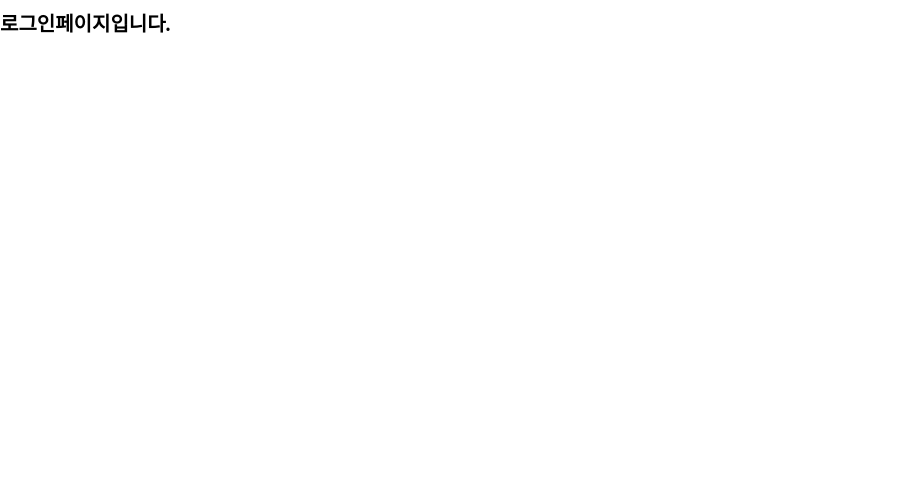
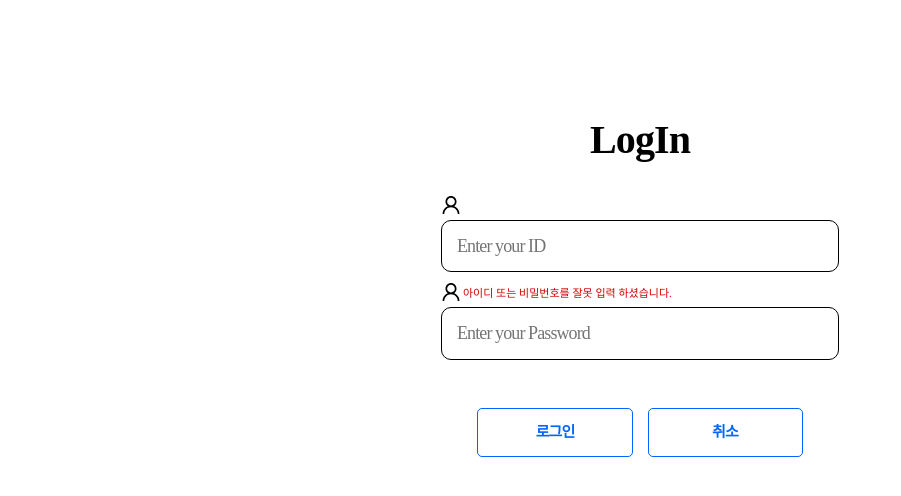
Before and after one commit to wogh002/together, a Next.js app: page /login in a window 1280 px wide. Shown: the top 496 px of the page, without its empty margins (0-901 px from the left). Built offline with nearby package versions, Linux system fonts and the light colour scheme.

Commit message:
add: 로그인 스타일

```diff
--- a/pages/login/index.tsx
+++ b/pages/login/index.tsx
@@ -1,8 +1,43 @@
 import React from 'react';
-
-const Index = (props: string) => {
+import styled from 'styled-components';
+import { Input } from 'antd';
+import { UserOutlined } from '@ant-design/icons';
+// @ts-ignore
+import { Form, BlueBtn, Message } from '../signup/index.ts';
+const Index = () => {
     return (
-        <h1>로그인페이지입니다. </h1>
+        <Form>
+            <>
+                <h1>
+                    LogIn
+                </h1>
+                <div>
+                    <Input
+                        required
+                        type="text"
+                        maxLength={15}
+                        placeholder="Enter your ID"
+                        prefix={<UserOutlined className="site-form-item-icon" />}
+                    />
+                    <Input
+                        required
+                        type="password"
+                        maxLength={15}
+                        placeholder="Enter your Password"
+                        prefix={<UserOutlined className="site-form-item-icon" />}
+                    />
+                   <Message>아이디 또는 비밀번호를 잘못 입력 하셨습니다.</Message>
+                </div>
+            </>
+            <div>
+                <BlueBtn type="primary">
+                    로그인
+                </BlueBtn>
+                <BlueBtn type="primary">
+                    취소
+                </BlueBtn>
+            </div>
+        </Form>
     )
 }
 
--- a/pages/signup/index.ts
+++ b/pages/signup/index.ts
@@ -1,4 +1,4 @@
-import styled from 'styled-components';
+import styled, { css } from 'styled-components';
 import { Button } from 'antd';
 export const Form = styled.form`
 /* mobile */
@@ -28,14 +28,30 @@ export const Form = styled.form`
         background-color: black;
         opacity: 0.8;
         border-radius: 3.5rem;
+        letter-spacing: -0.09rem;
+        width: 38%;
+        font-weight: 700;
+        font-size: 1.5rem;
+        padding: 1.5rem;
+        cursor: pointer;
+        transition: all 250ms ease-in-out;
     }
     & > div > span:nth-child(1) + button:hover {
         opacity: 0.5;
     }
+    & > div > span:nth-child(1) + button + span {
+        top: 0.5rem;
+        z-index: -5;
+        ${({ color, theme: { colors } }) => color === colors.red && css`
+        color: #D30000;
+    `}
+    }
+
     svg {
         font-size: 2rem;
         margin-bottom: 0.5rem;
     }
+
     div span input {
         width: 100%;
         border-radius: 1rem;
@@ -85,9 +101,14 @@ export const BlueBtn = styled(Button)`
             color:white;
         }
 `
-export const Error = styled.span`
+export const Message = styled.span`
      color: ${({ theme: { colors: { red } } }) => red};
+     font-size: 1.1rem;
      position: absolute;
      bottom: 6rem;
-     left: 5rem;
+     left: 2.2rem;
+     ${({ color, theme: { colors } }) => color === colors.green && css`
+        color: #4CAF50;
+    `}
+
 `
--- a/styles/styled.d.ts
+++ b/styles/styled.d.ts
@@ -10,6 +10,7 @@ declare module 'styled-components' {
             orange: string;
             blue: string;
             red: string;
+            green: string;
             gray: string;
             gray_background: string;
         };
--- a/styles/theme.ts
+++ b/styles/theme.ts
@@ -10,6 +10,7 @@ export const theme: DefaultTheme = {  // theme의 타입은 DefaultTheme 에요
         orange: '#eb7952',
         blue: '#0066ff',
         red: '#D30000',
+        green: '#4CAF50',
         gray: '#6e6e6e',
         gray_background: '#f5f5f5',
     },
```
Also changed, not shown: pages/signup/index.tsx (+5 -4 lines), pages/login/index.css (deleted).
